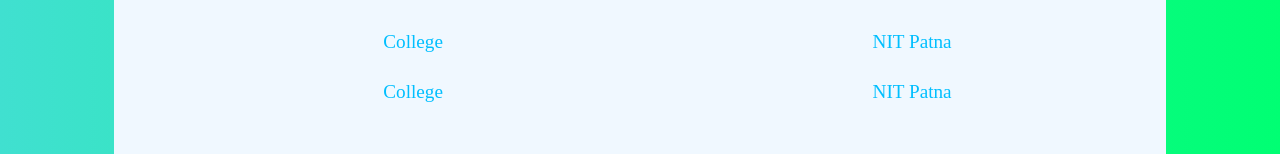
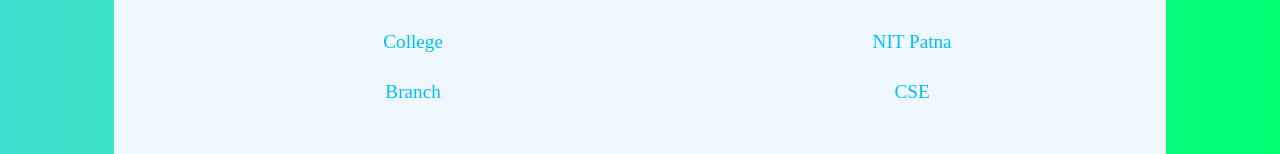
Before and after one commit to asthanaayush25/CSL, a plain HTML site: page newfolder/index.html in a window 1280 px wide. Shown: the part 425-579 px from the top of the page. Drawn offline with Linux system fonts and the light colour scheme.

Commit message:
Update index.html

```diff
--- a/newfolder/index.html
+++ b/newfolder/index.html
@@ -78,10 +78,10 @@
                  </tr>
                  <tr class="t">
                     <td>
-                        College
+                        Branch
                     </td>
                     <td>
-                        NIT Patna
+                        CSE
                     </td>
                  </tr>
             </table>
```
